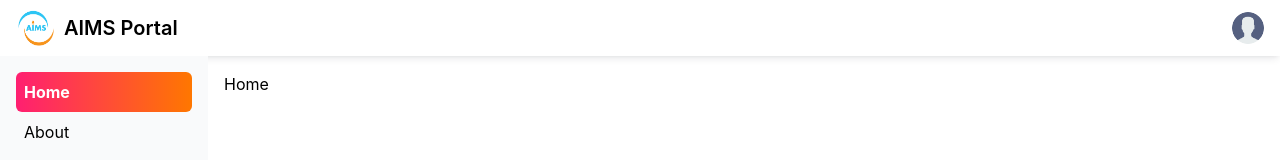
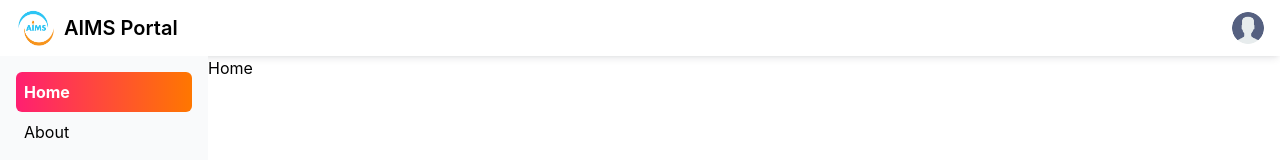
Before and after one commit to Ram-Ratan/aims, a React (Create React App) app in the folder aims/: page / in a window 1280 px wide. Shown: the top 160 px of the page. Built offline with nearby package versions, Linux system fonts and the light colour scheme; the HTML template or start-up script is replaced by a standard one.

Commit message:
refactored some code

```diff
--- a/aims/src/AppRoutes.js
+++ b/aims/src/AppRoutes.js
@@ -5,13 +5,15 @@ import About from "./Pages/About";
 import Grade from "./Pages/Grade";
 import PersonalDetails from './Pages/PersonalDetails';
 import Home from './Pages/Home';
+import Auth from './Pages/auth/Auth';
 const AppRoutes = () => {
   return (
     <Layouts>
       <Routes>
         <Route path="/" element={<Home />} />
         <Route path="/about" element={<About />} />
-        <Route path="/personal-details" element={<PersonalDetails/>} />
+        <Route path="/login" element={<Auth />} />
+        <Route path="/personal-details" element={<PersonalDetails />} />
         <Route path="/grade" element={<Grade />} />
         {/* Add more routes for other pages */}
       </Routes>
--- a/aims/src/Pages/Grade.jsx
+++ b/aims/src/Pages/Grade.jsx
@@ -2,7 +2,7 @@ import React from 'react'
 
 const Grade = () => {
   return (
-    <div>
+    <div className='ml-4 mt-4'>
       Grade component
     </div>
   )
--- a/aims/src/Pages/PersonalDetails.jsx
+++ b/aims/src/Pages/PersonalDetails.jsx
@@ -2,7 +2,7 @@ import React from 'react'
 import Auth from './auth/Auth';
 const PersonalDetails = () => {
   return (
-    <div>
+    <div className='pl-4 pt-4'>
       PersonalDetails component
     </div>
 
--- a/aims/src/layouts/Layouts.js
+++ b/aims/src/layouts/Layouts.js
@@ -7,7 +7,7 @@ const Layouts = ({children}) => {
     <div>
       <Header/>
       <Navbar/>
-      <div className='ml-[224px] mt-4'>
+      <div className='ml-[208px]'>
         {children}
       </div>
     </div>
```
Also changed, not shown: aims/src/Pages/Auth/Auth.jsx (+12 -3 lines).
